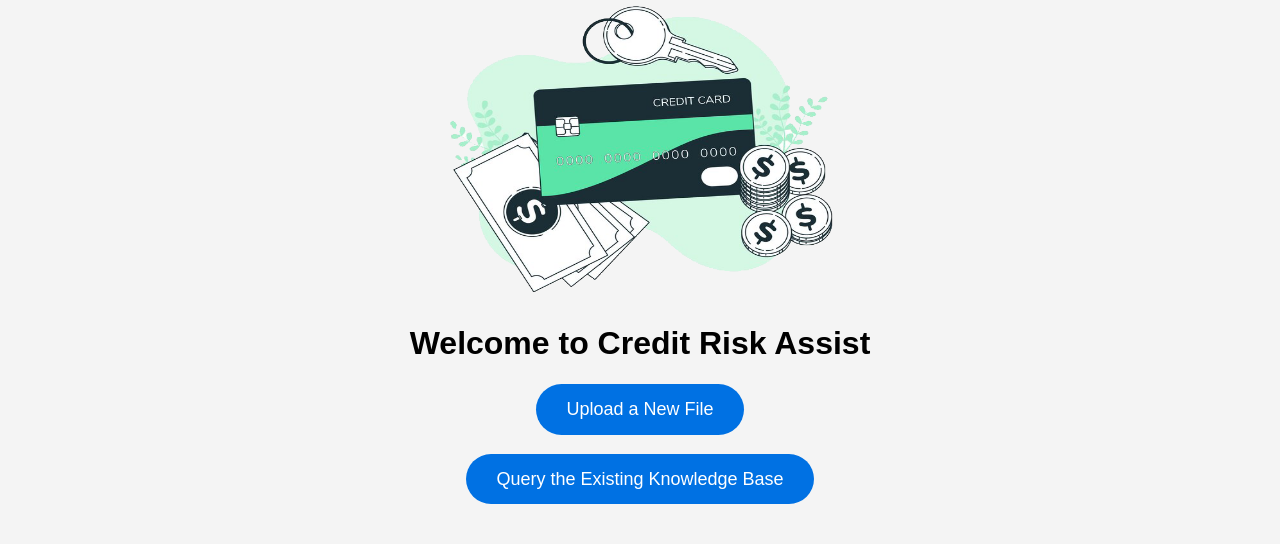
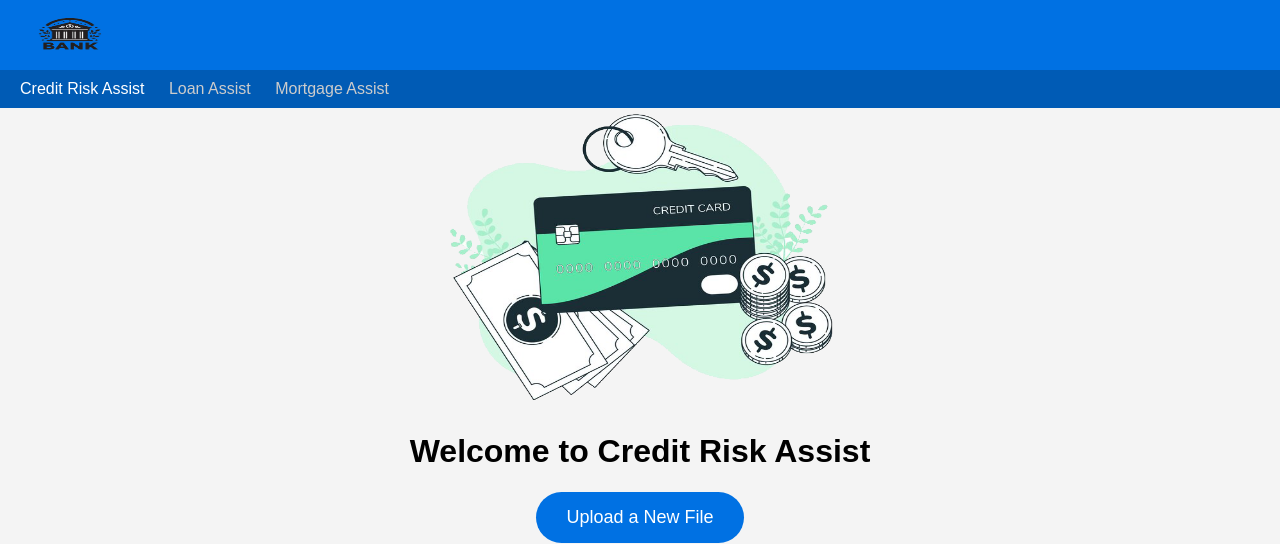
Before and after one commit to yourstrulyMayank/credit_risk_assist, a Flask app: page / in a window 1280 px wide. Shown: the top 544 px of the page. Run offline with Flask 3, Linux system fonts and the light colour scheme.

Commit message:
Sixth Checkpoint

```diff
--- a/templates/ask.html
+++ b/templates/ask.html
@@ -288,6 +288,8 @@
             </tbody>
         </table>
         <button id="add-row" class="button">+</button>
+        <button id="remove-row" class="button" onclick="document.getElementById(
+            'question-answer-table').deleteRow(1)">-</button>
         <button id="generate" class="button">Generate Answers</button>
     </div>
 
@@ -330,6 +332,7 @@
                 `;
                 tableBody.appendChild(newRow);
             });
+
 
             // Generate answers for all questions in the grid
             generateButton.addEventListener("click", async () => {
--- a/templates/index.html
+++ b/templates/index.html
@@ -11,6 +11,42 @@
             background-color: #f4f4f4;
             margin: 0;
             padding: 0;
+        }
+        header {
+            display: flex;
+            align-items: center;
+            padding: 10px 20px;
+            background-color: #0071e3;
+            position: relative; /* Added to ensure it stays on top */
+        }
+
+        header img {
+            height: 50px;
+            margin-right: 20px;
+        }
+
+        nav {
+            width: 100%;
+            text-align: left;
+            padding: 10px 20px;
+            background-color: #005bb5;
+            position: relative;
+        }
+        nav a {
+            color: white;
+            text-decoration: none;
+            font-size: 16px;
+            margin-right: 20px;
+            display: inline-block;
+        }
+
+        nav a.greyed {
+            color: #ccc;
+            pointer-events: none;
+        }
+
+        nav a:hover:not(.greyed) {
+            background-color: #0071e3;
         }
         .button {
             background-color: #0071e3;
@@ -46,9 +82,18 @@
 </head>
 <body>
     <header>
+        <img src="/static/logo.png" alt="Logo" width="100" height="300">
+    </header>
+    <nav>
+        <a href="/">Credit Risk Assist</a>
+        <a href="#" class="greyed">Loan Assist</a>
+        <a href="#" class="greyed">Mortgage Assist</a>
+    </nav>
 
-        <img src="/static/background.png" alt="Logo" width="400" height="300">
-    </header>
+
+
+    <img src="/static/background.png" alt="Logo" width="400" height="300">
+
     <h1>Welcome to Credit Risk Assist</h1>
     <button id="file-button" class="button" onclick="triggerFileSelection()">Upload a New File</button>
     <form id="upload-form" action="/upload_file" method="POST" enctype="multipart/form-data" style="display:none;">
```
